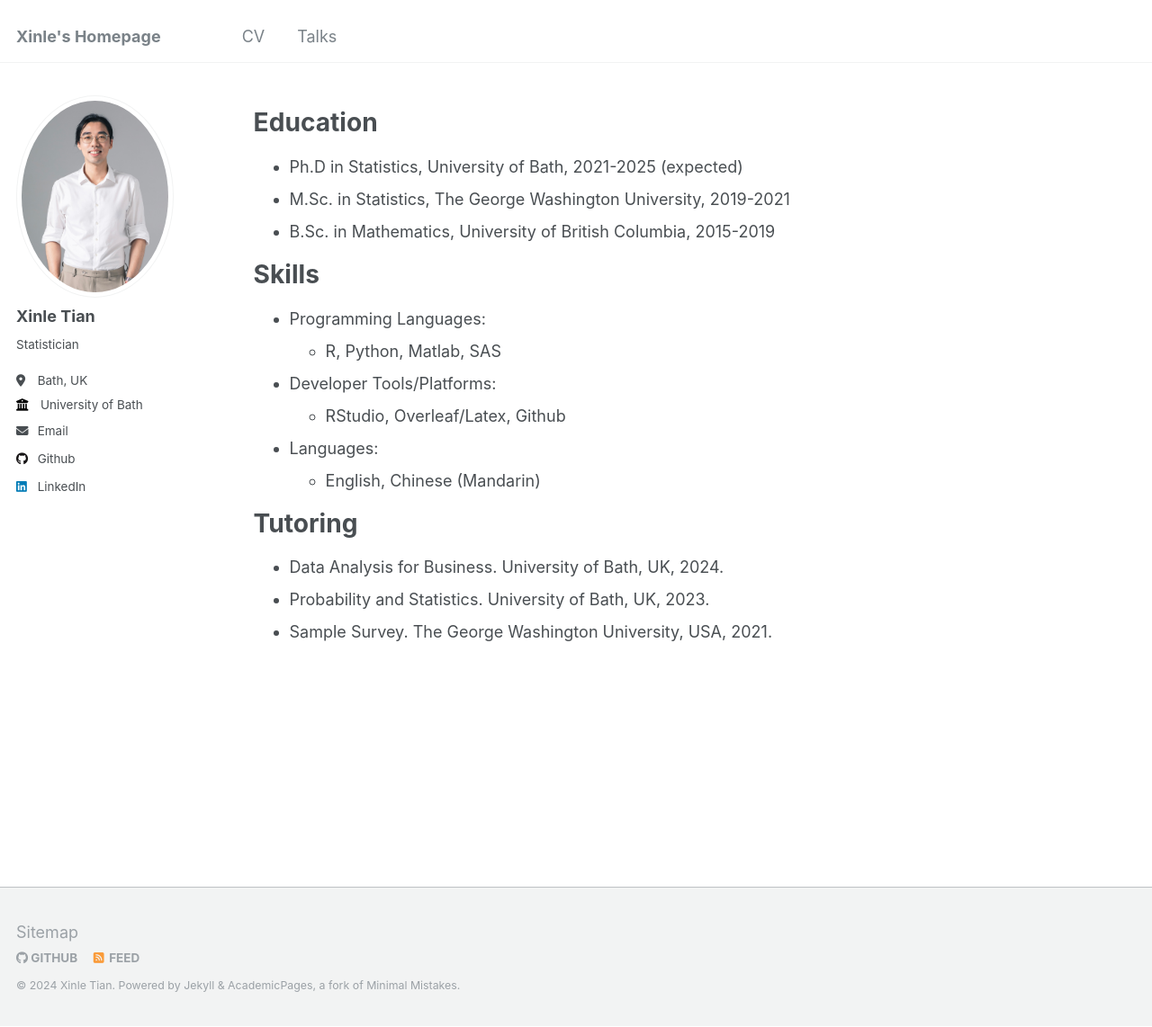
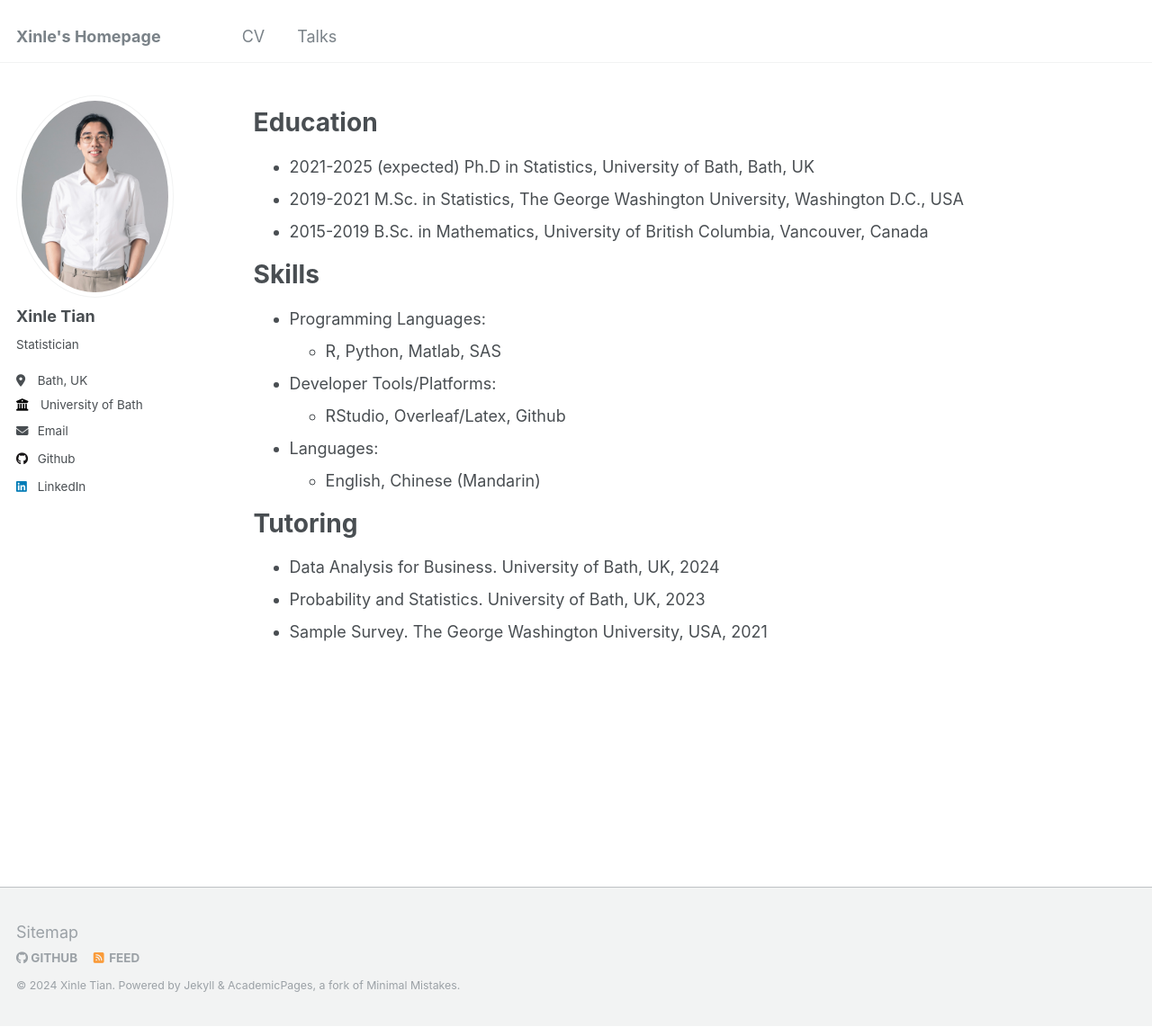
Before and after one commit to xinlet/xinlet.github.io, a Jekyll site: the page built from _pages/cv.md, in a window 1280 px wide and 1142 px high. Shown: the whole window at 90% size. Built offline with Jekyll 4.4.1, drawn with Linux system fonts in a browser that asks for light colours.

Commit message:
Update cv.md

```diff
--- a/_pages/cv.md
+++ b/_pages/cv.md
@@ -11,9 +11,9 @@ redirect_from:
 
 Education
 ======
-* Ph.D in Statistics, University of Bath, 2021-2025 (expected)
-* M.Sc. in Statistics, The George Washington University, 2019-2021
-* B.Sc. in Mathematics, University of British Columbia, 2015-2019
+* 2021-2025 (expected) Ph.D in Statistics, University of Bath, Bath, UK
+* 2019-2021 M.Sc. in Statistics, The George Washington University, Washington D.C., USA
+* 2015-2019 B.Sc. in Mathematics, University of British Columbia, Vancouver, Canada
 
 Skills
 ======
@@ -27,6 +27,6 @@ Skills
 
 Tutoring
 ======
-  * Data Analysis for Business. University of Bath, UK, 2024.
-  * Probability and Statistics. University of Bath, UK, 2023.
-  * Sample Survey. The George Washington University, USA, 2021.
+  * Data Analysis for Business. University of Bath, UK, 2024
+  * Probability and Statistics. University of Bath, UK, 2023
+  * Sample Survey. The George Washington University, USA, 2021
```
